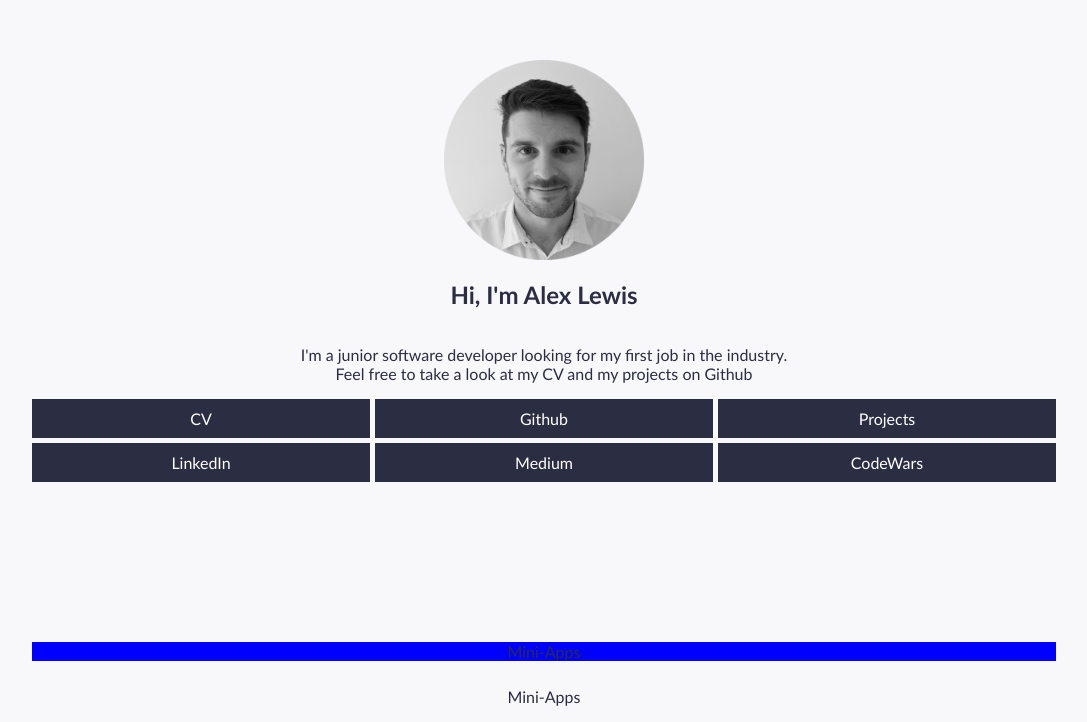
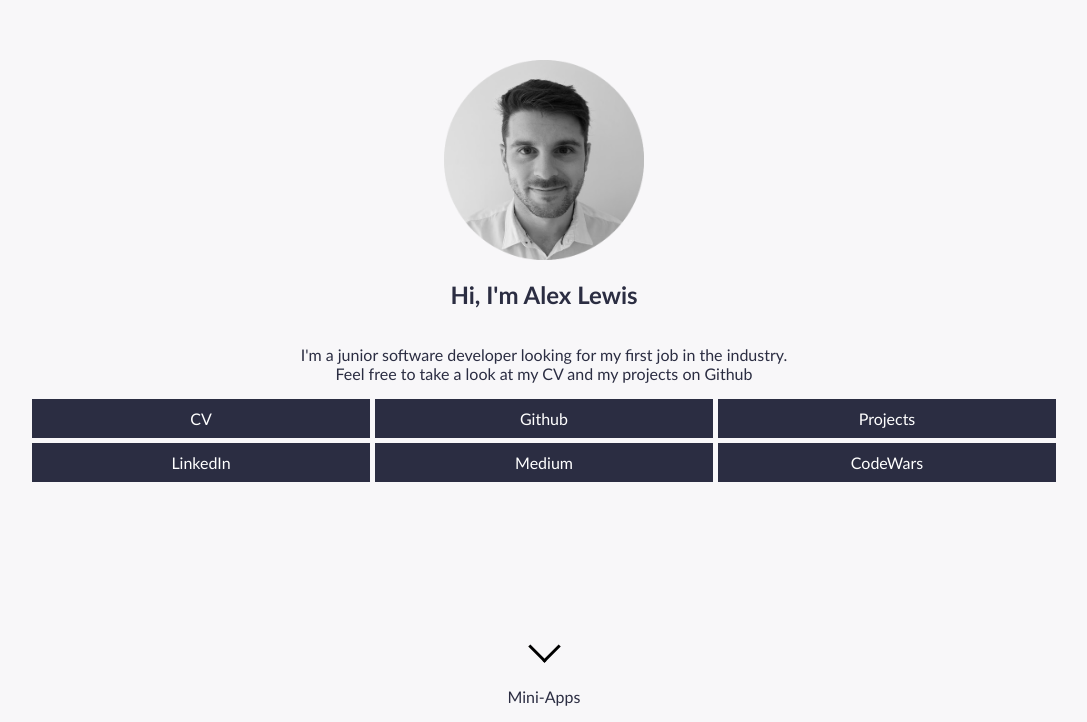
Before and after one commit to AlexLewis10/portfolio, a React (Create React App) app: page / in a window 1280 px wide. Shown: the part 129-851 px from the top of the page, without its empty margins (96-1183 px from the left). Built offline with nearby package versions, Linux system fonts and the light colour scheme.

Commit message:
Add down arrow

```diff
--- a/src/app.css
+++ b/src/app.css
@@ -20,7 +20,6 @@ body {
   justify-content: center;
   align-items: center;
   flex-direction: column;
-  /* margin-top: 10%; */
 }
 
 img {
@@ -136,9 +135,20 @@ ul {
 .smooth-scroll {
   display: flex;
   justify-content: center;
-  background-color: blue;
   position: absolute;
   bottom: 10px;
   width: 80%;
+}
 
+
+.arrow {
+  border: solid black;
+  border-width: 0 3px 3px 0;
+  display: inline-block;
+  padding: 10px;
 }
+
+.down {
+  transform: rotate(45deg);
+  -webkit-transform: rotate(45deg);
+}
--- a/src/components/home.js
+++ b/src/components/home.js
@@ -27,7 +27,7 @@ export class Home extends Component {
           </div>
           <Nav />
           <div className='smooth-scroll'>
-            <Link to="mini-apps" smooth={true} duration={1000}>Mini-Apps</Link>
+            <Link id='nav-arrow' to="mini-apps" smooth={true} duration={1000}><i className="arrow down"></i></Link>
           </div>
         </div>
           <div>
```
